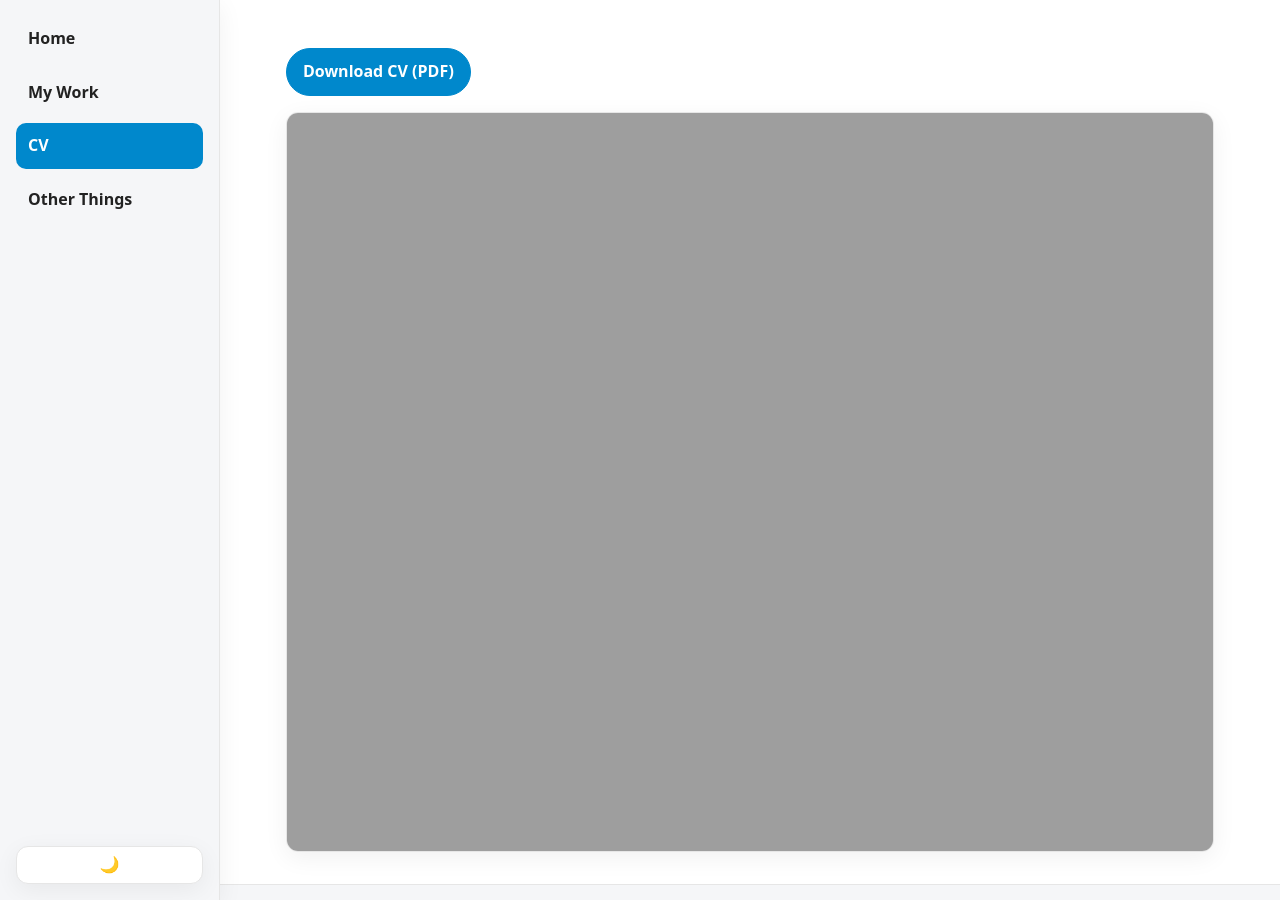
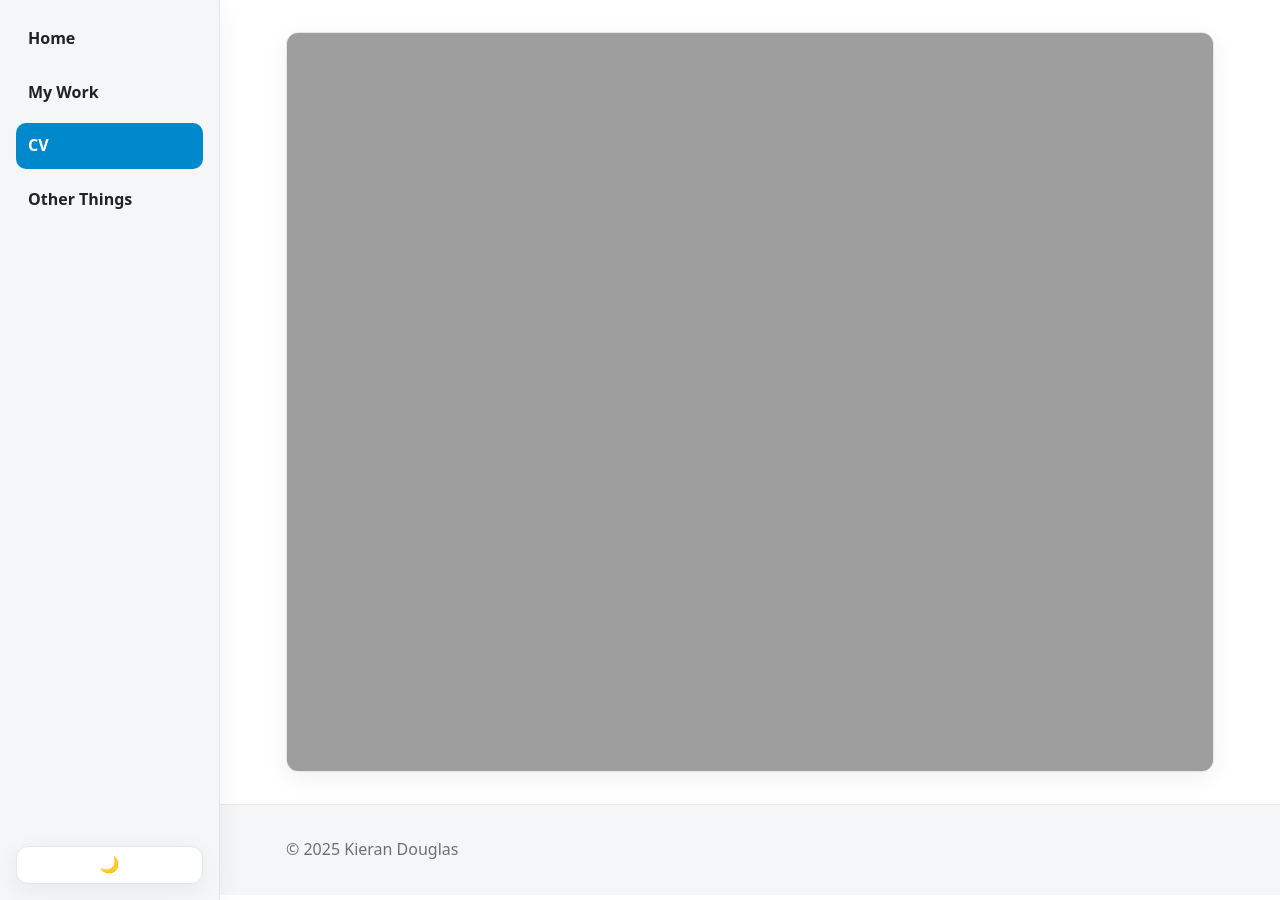
Before and after one commit to KieranCDouglas/kierancdouglas.github.io, a Jekyll site: the page built from cv.md, in a window 1280 px wide and 900 px high. Built offline with Jekyll 4.4.1, drawn with Linux system fonts in a browser that asks for light colours.

Commit message:
Update cv.md

```diff
--- a/cv.md
+++ b/cv.md
@@ -3,15 +3,6 @@ layout: default
 title: CV
 permalink: /cv/
 ---
-
-<p>
-  <a class="btn btn--primary"
-     href="{{ 'assets/stuff/CV (4).pdf' | relative_url }}"
-     target="_blank" rel="noopener">
-    Download CV (PDF)
-  </a>
-</p>
-
 <!-- Full, scrollable embedded CV -->
 <iframe
   class="pdf-viewer"
```
